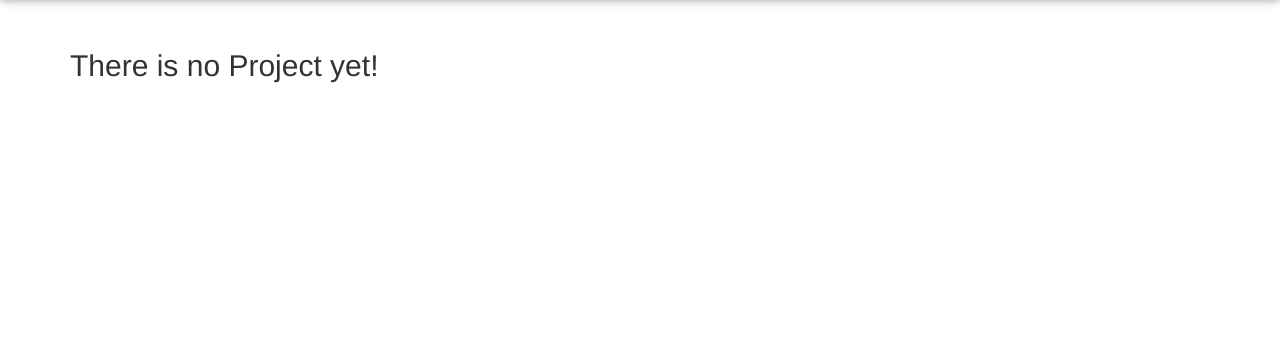
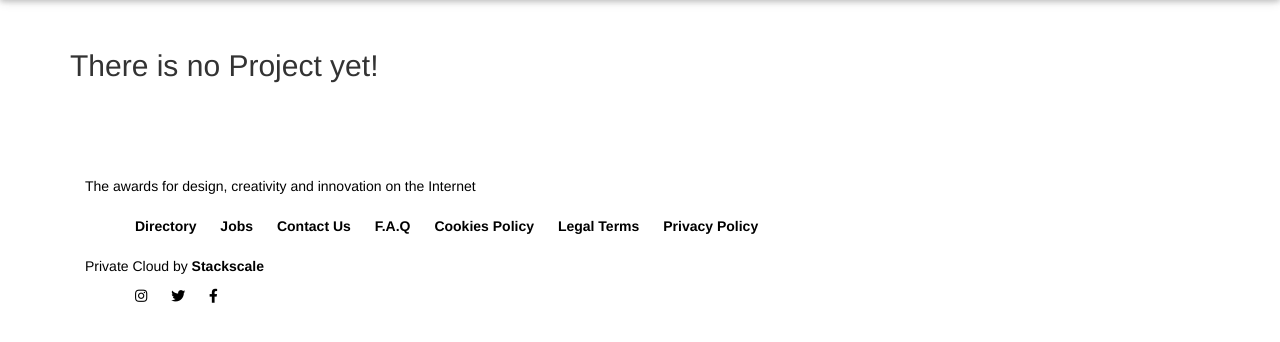
Before and after one commit to lizKimita/App-Awards, a Django app: page / in a window 1280 px wide. Shown: the part 71-413 px from the top of the page. Run offline with Django 3.2, Linux system fonts and the light colour scheme; data that the repository does not hold is empty; some libraries are stand-ins or nearby versions; some web fonts are replaced.

Commit message:
adding footer styling

```diff
--- a/projects_awards/templates/footer.html
+++ b/projects_awards/templates/footer.html
@@ -1,8 +1,20 @@
-<div class="container">
-    <footer class="page-footer font-medium" style="background-color:white">
+<footer class="page-footer font-medium" style="background-color:white">
+    <div class="container" style="color:black">
+        <p>The awards for design, creativity and innovation on the Internet</p>
         <ul class="footerlist">
             <li>Directory</li>
-
+            <li>Jobs</li>
+            <li>Contact Us</li>
+            <li>F.A.Q</li>
+            <li>Cookies Policy</li>
+            <li>Legal Terms</li>
+            <li>Privacy Policy</li>
         </ul>
-    </footer>
-</div>
+        Private Cloud by <span style="font-weight:600">Stackscale</span>
+        <ul class="footerlist">
+            <li><i class="fab fa-instagram"></i></li>
+            <li><i class="fab fa-twitter"></i></li>
+            <li><i class="fab fa-facebook-f"></i></li>
+        </ul>
+    </div>
+</footer>
--- a/projects_awards/templates/profile.html
+++ b/projects_awards/templates/profile.html
@@ -2,7 +2,7 @@
 
 {% block content %}
     {{block.super}}
-<div class="container" >
+<div class="container-fluid bg-light" >
     <div class="row" style="margin-top: 15ch;">
         {% if profile.user %}
         <div class="col-md-2"></div>
--- a/projects_awards/templates/projects/base.html
+++ b/projects_awards/templates/projects/base.html
@@ -35,6 +35,7 @@
 <body>
     {% include "navbar.html" %}
 
+
     {% if messages%}
 
         {% for message in messages %}
@@ -44,11 +45,12 @@
         {%endfor%}
 
     {% endif %}
+
     {% block content %}
 
     {%endblock%}
     <br>
-
+    {% include "footer.html" %}
     {% block scripts %}
     <script src="https://ajax.googleapis.com/ajax/libs/jquery/3.2.1/jquery.min.js"></script>
     {% bootstrap_javascript %}
--- a/static/css/styles.css
+++ b/static/css/styles.css
@@ -0,0 +1,8 @@
+.footerlist li{
+    display: inline-block;
+    font-weight: 600;
+    padding: 10px;
+}
+.page-footer{
+    padding-top: 5%;
+}
```
